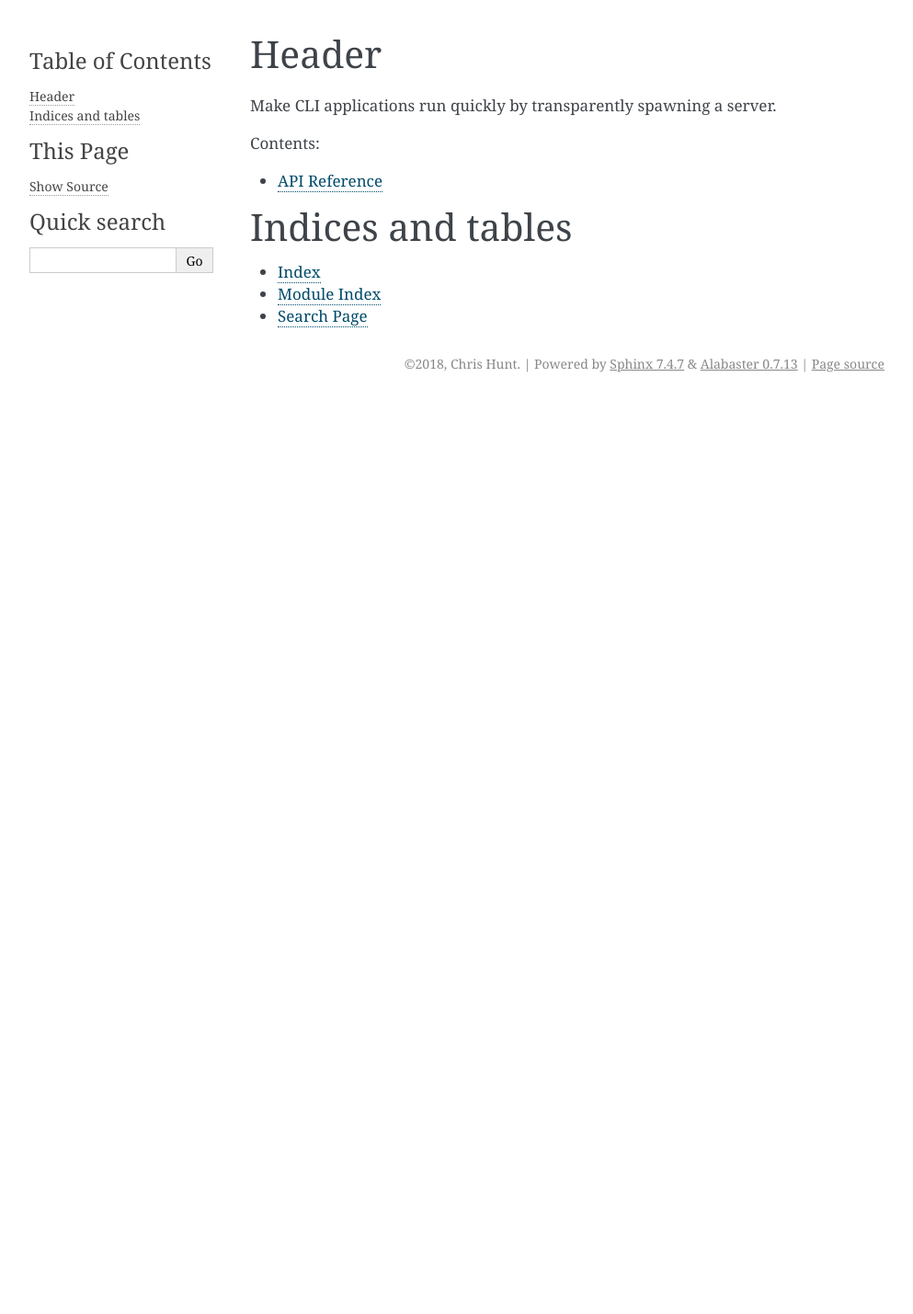
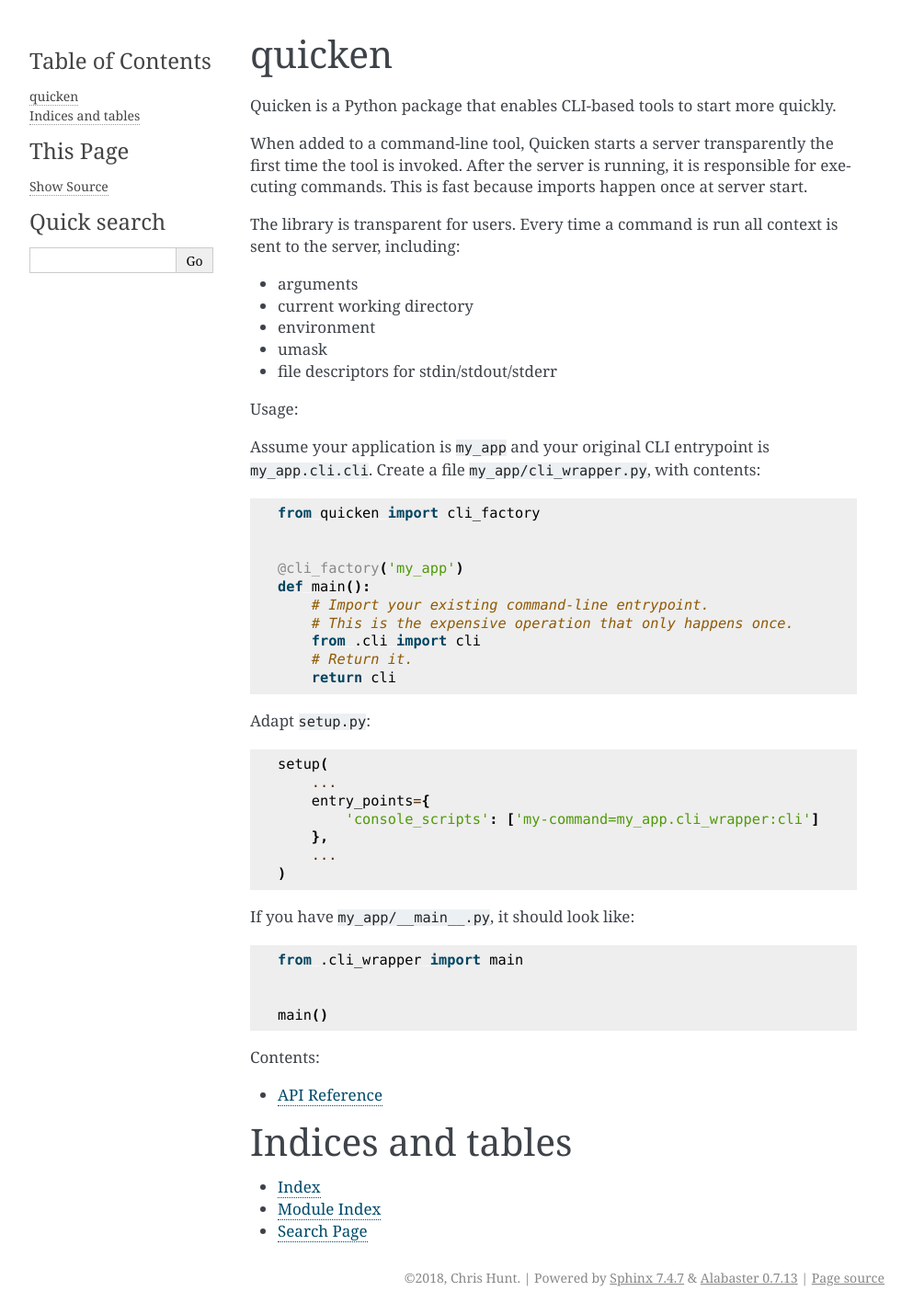
Before and after one commit to chrahunt/quicken, a Sphinx documentation site: the page built from docs/index.rst, in a window 1280 px wide. Shown: the whole page at 92% size, without its empty margins (148-1141 px from the left). Built offline with Sphinx 7.4.7, drawn with Linux system fonts in a browser that asks for light colours; before the commit the page ends 900 px from its top, so only the background shows below that.

Commit message:
Add doc details, fix cli_factory docs.

```diff
--- a/docs/api.rst
+++ b/docs/api.rst
@@ -6,3 +6,4 @@
 The main interface
 
 .. autofunction:: cli_factory
+   :decorator:
--- a/docs/conf.py
+++ b/docs/conf.py
@@ -40,6 +40,7 @@
     'sphinx.ext.napoleon',
     # Must be after napoleon in order to extract types.
     'sphinx_autodoc_typehints',
+    'sphinxcontrib_trio',
     'sphinx.ext.viewcode',
 ]
 
--- a/docs/index.rst
+++ b/docs/index.rst
@@ -1,7 +1,57 @@
-Header
+quicken
 ===================================
 
-Make CLI applications run quickly by transparently spawning a server.
+Quicken is a Python package that enables CLI-based tools to start more quickly.
+
+When added to a command-line tool, Quicken starts a server transparently the first time the tool is invoked.
+After the server is running, it is responsible for executing commands. This is fast because imports happen once at
+server start.
+
+The library is transparent for users. Every time a command is run all context is sent to the server, including:
+
+* arguments
+* current working directory
+* environment
+* umask
+* file descriptors for stdin/stdout/stderr
+
+Usage:
+
+Assume your application is ``my_app`` and your original CLI entrypoint is ``my_app.cli.cli``. Create a file ``my_app/cli_wrapper.py``, with contents:
+
+.. code-block:: python
+
+   from quicken import cli_factory
+
+
+   @cli_factory('my_app')
+   def main():
+       # Import your existing command-line entrypoint.
+       # This is the expensive operation that only happens once.
+       from .cli import cli
+       # Return it.
+       return cli
+
+Adapt ``setup.py``:
+
+.. code-block:: python
+
+   setup(
+       ...
+       entry_points={
+           'console_scripts': ['my-command=my_app.cli_wrapper:cli']
+       },
+       ...
+   )
+
+If you have ``my_app/__main__.py``, it should look like:
+
+.. code-block:: python
+
+   from .cli_wrapper import main
+
+
+   main()
 
 .. toctree::
    :maxdepth: 2
--- a/docs/requirements.txt
+++ b/docs/requirements.txt
@@ -42,6 +42,7 @@
 snowballstemmer==1.2.1
 Sphinx==1.8.3
 sphinx-autodoc-typehints==1.6.0
+sphinxcontrib-trio==1.0.1
 sphinxcontrib-websupport==1.1.0
 tblib==1.3.2
 tid==0.2.0
--- a/pyproject.toml
+++ b/pyproject.toml
@@ -29,6 +29,7 @@
 tid = "^0.2.0"
 watchdog = "^0.9.0"
 pytest-mock = "^1.10"
+sphinxcontrib-trio = "^1.0"
 
 [build-system]
 requires = ["poetry>=0.12"]
```
Also changed, not shown: 2 other files.
